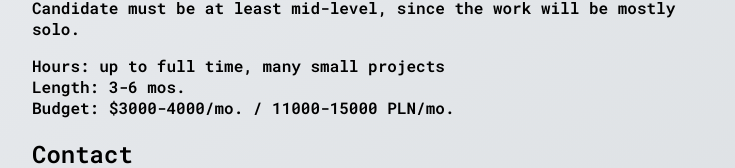
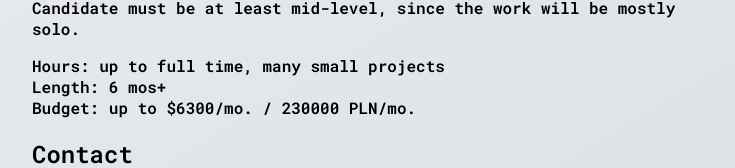
Before and after one commit to pyr-sh/pyr-sh, a plain HTML site: page index.html in a window 1280 px wide. Shown: the part 1276-1444 px from the top of the page, without its empty margins (263-998 px from the left). Drawn offline with Linux system fonts and the light colour scheme.

Commit message:
the second role is bigger now

```diff
--- a/index.html
+++ b/index.html
@@ -144,9 +144,9 @@ h1 {
             <strong>Hours:</strong>
             <span>up to full time, many small projects</span><br>
             <strong>Length:</strong>
-            <span>3-6 mos.</span><br>
+            <span>6 mos+</span><br>
             <strong>Budget:</strong>
-            <span>$3000-4000/mo. / 11000-15000 PLN/mo.</span>
+            <span>up to $6300/mo. / 230000 PLN/mo.</span>
           </p>
         </div>
       </div>
```
